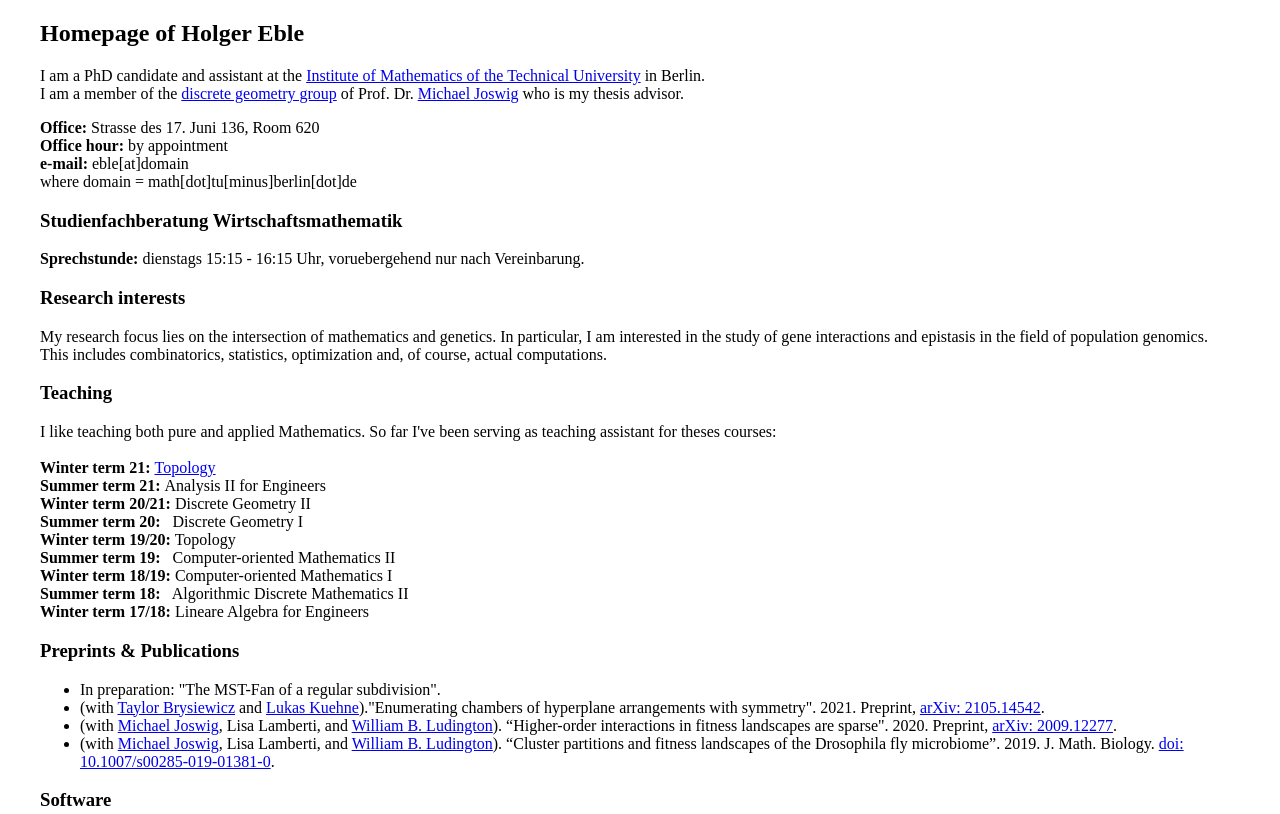
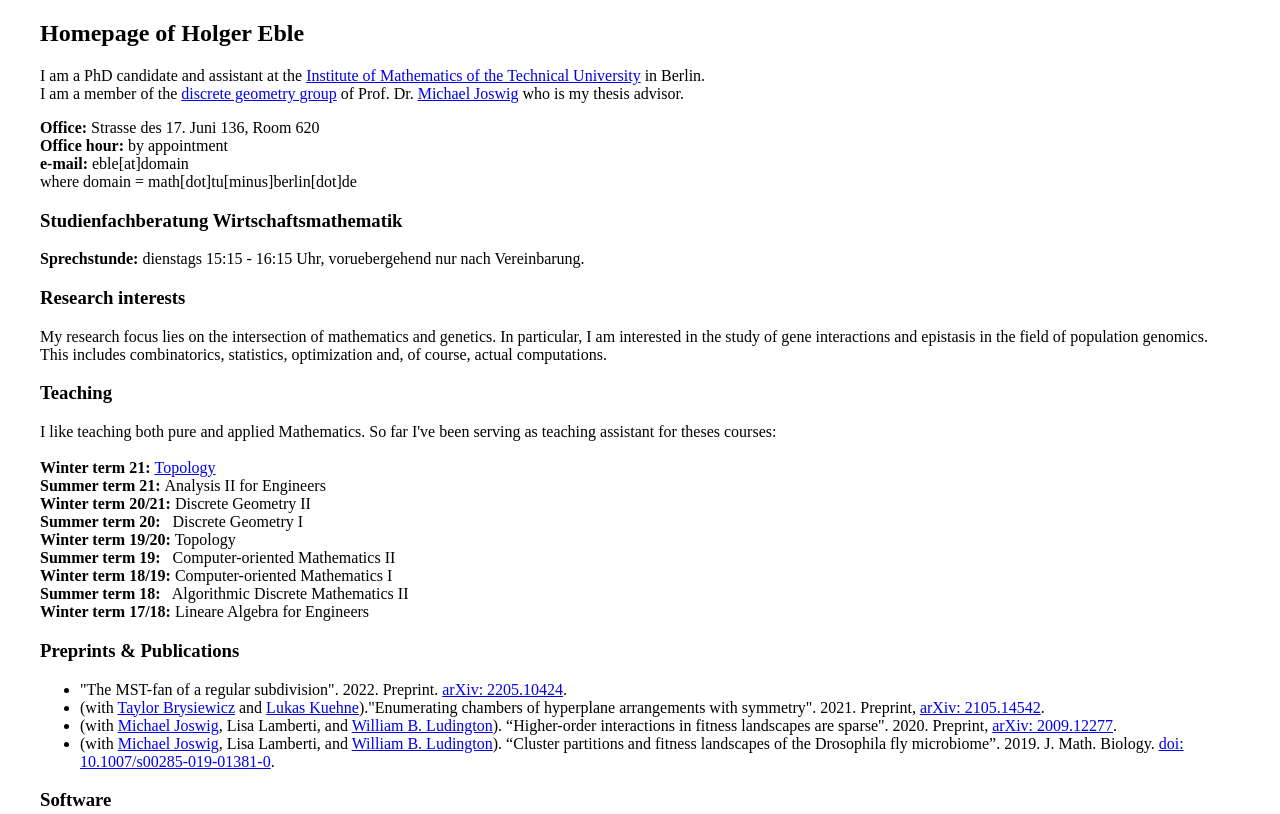
Before and after one commit to holgereble/holgereble.github.io, a plain HTML site: page index.html in a window 1280 px wide. Shown: the top 814 px of the page. Drawn offline with Linux system fonts and the light colour scheme.

Commit message:
add new article

```diff
--- a/index.html
+++ b/index.html
@@ -50,7 +50,7 @@
 
       <h3 id="publications">Preprints & Publications</h3>
         <ul>
-            <li> In preparation: "The MST-Fan of a regular subdivision".
+            <li> "The MST-fan of a regular subdivision". 2022. Preprint. <a href="https://arxiv.org/abs/2205.10424">arXiv: 2205.10424</a>.
             <li> (with <a href="https://sites.google.com/view/taylorbrysiewicz/home">Taylor Brysiewicz</a> and <a href="https://personal-homepages.mis.mpg.de/kuhne/">Lukas Kuehne</a>)."Enumerating chambers of hyperplane arrangements with symmetry". 2021. Preprint, <a href="https://arxiv.org/abs/2105.14542">arXiv: 2105.14542</a>.
             <li> (with <a href="http://page.math.tu-berlin.de/~joswig/">Michael Joswig</a>, Lisa Lamberti, and <a href="https://carnegiescience.edu/scientist/william-ludington">William B. Ludington</a>). “Higher-order interactions in fitness landscapes are sparse". 2020. Preprint, <a href="https://arxiv.org/abs/2009.12277">arXiv: 2009.12277</a>.
             <li> (with <a href="http://page.math.tu-berlin.de/~joswig/">Michael Joswig</a>, Lisa Lamberti, and <a href="https://carnegiescience.edu/scientist/william-ludington">William B. Ludington</a>). “Cluster partitions and fitness landscapes of the Drosophila fly microbiome”. 2019. J. Math. Biology. <a href="https://link.springer.com/article/10.1007%2Fs00285-019-01381-0">doi: 10.1007/s00285-019-01381-0</a>.
```
